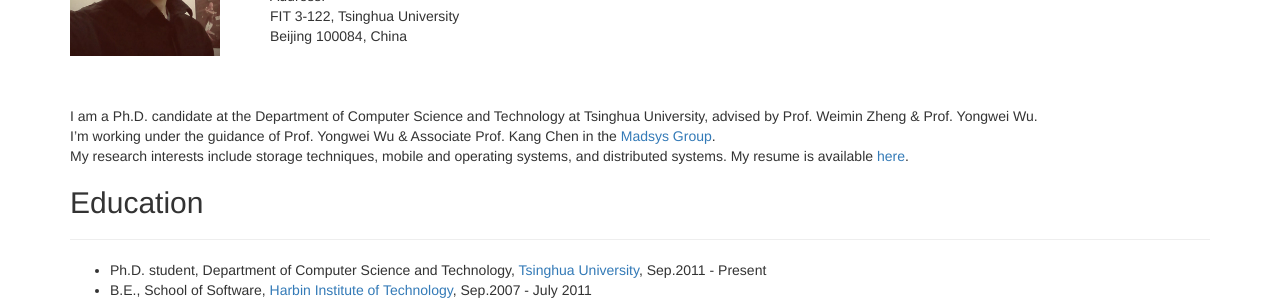
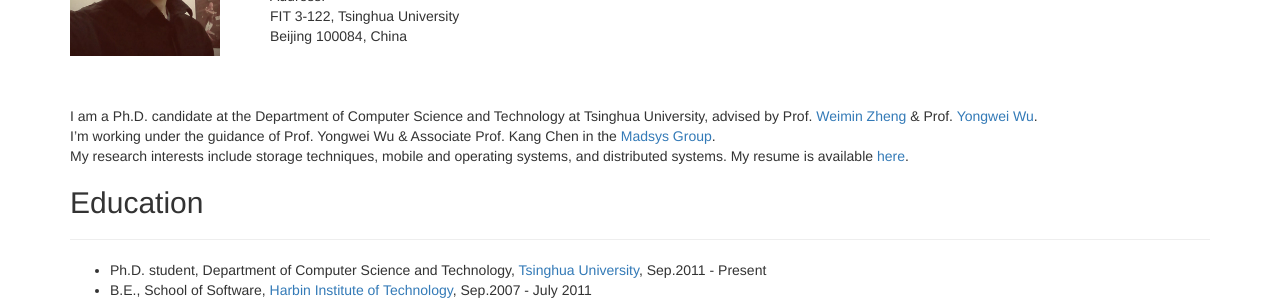
Before and after one commit to weichaoguo/weichaoguo.github.io, a Jekyll site: the page built from index.md, in a window 1280 px wide. Shown: the part 336-636 px from the top of the page. Built offline with Jekyll 4.4.1, drawn with Linux system fonts in a browser that asks for light colours; nearby versions of some CDN libraries; library files that are not in the unit come from our copies; part of the change alters nothing that is shown.

Commit message:
add links

```diff
--- a/index.md
+++ b/index.md
@@ -27,7 +27,7 @@ Beijing 100084, China
 <br>
 <br>
 
-I am a Ph.D. candidate at the Department of Computer Science and Technology at Tsinghua University, advised by Prof. Weimin Zheng & Prof. Yongwei Wu.
+I am a Ph.D. candidate at the Department of Computer Science and Technology at Tsinghua University, advised by Prof. [Weimin Zheng](http://www.tsinghua.edu.cn/publish/csen/4623/2010/20101224201009017453352/20101224201009017453352_.html) & Prof. [Yongwei Wu](http://madsys.cs.tsinghua.edu.cn/~yongweiwu).
 I'm working under the guidance of Prof. Yongwei Wu & Associate Prof. Kang Chen in the [Madsys Group](http://madsys.cs.tsinghua.edu.cn/).
 My research interests include storage techniques, mobile and operating systems, and distributed systems. My resume is available [here](/files/resume.pdf).
 
```
